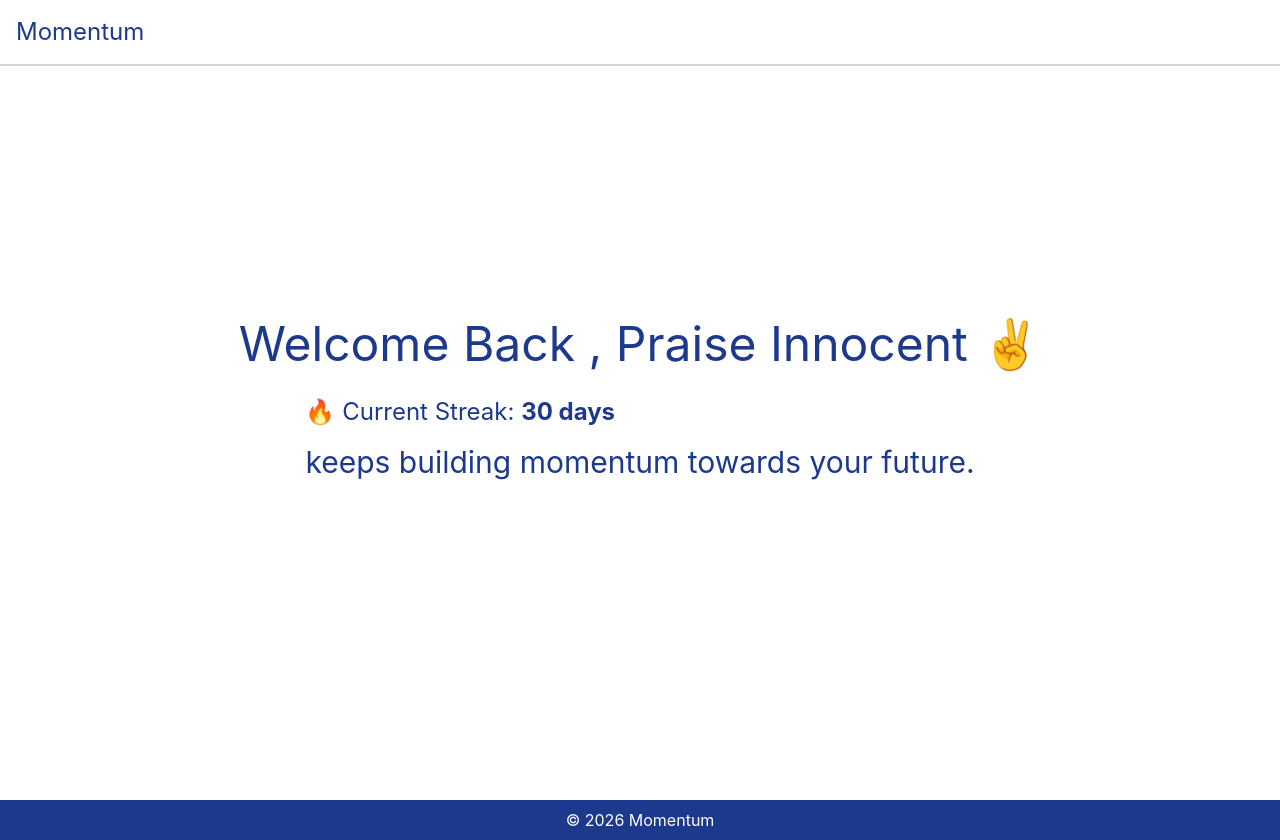
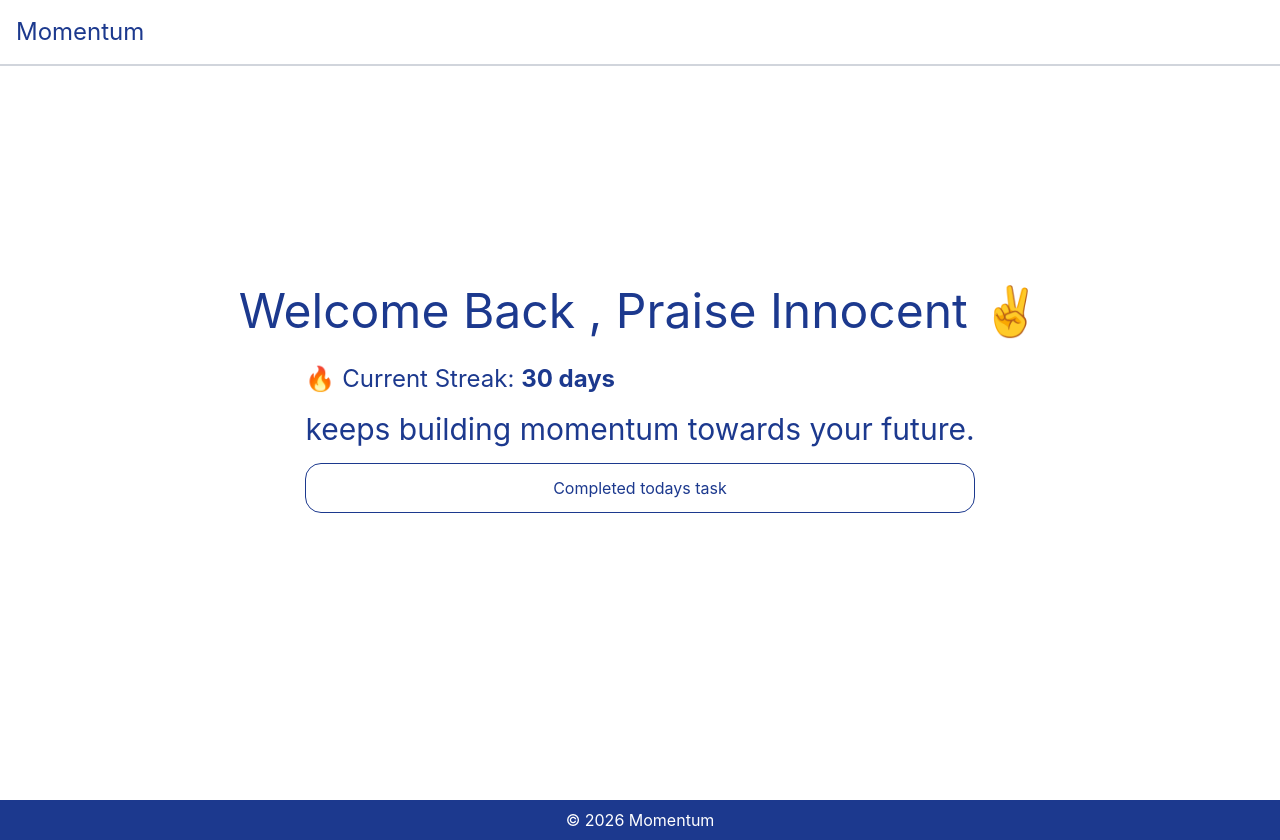
Before and after one commit to praisezedo/momentum, a React (Vite) app: page /dashboard in a window 1280 px wide. Built offline with nearby package versions, Linux system fonts and the light colour scheme.

Commit message:
feat:added the increement streak button in dashboard

```diff
--- a/src/components/dashboard/StreakCard.tsx
+++ b/src/components/dashboard/StreakCard.tsx
@@ -1,11 +1,12 @@
-export default function StreakCard({streak}: {streak: number}) {
+export default function StreakCard({streak , setStreak}: {streak: number , setStreak: React.Dispatch<React.SetStateAction<number>>}) {
     return (
         <>
-       <div className="flex flex-col gap-4 justify-start ">
+       <div className="flex flex-col gap-4 justify-start">
                  <p className="text-2xl text-blue-900 ">🔥 Current Streak: <strong>{streak} days </strong></p>
                 <span className="text-shadow-xl text-blue-900 text-3xl">
                     keeps building momentum towards your  future.
                 </span>
+                <button className="bg-white border border-blue-900 rounded-2xl text-blue-900 p-3 hover:cursor-pointer hover:bg-blue-900 hover:text-white" onClick={() => setStreak(streak + 1)}>Completed todays task</button>
          </div>
         </>
     )
--- a/src/pages/Dashboad.tsx
+++ b/src/pages/Dashboad.tsx
@@ -1,15 +1,17 @@
+import { useState } from "react";
 import StreakCard from "../components/dashboard/StreakCard";
 import WelcomeCard from "../components/dashboard/WelcomeCard";
 import Layout from "../components/layout/Layout";
 import {user} from "../data/user";
 
  export default function Dashboard() {
+  const [streak , setStreak] = useState(user.streak);
     return (
 
         <Layout>
              <section className="flex flex-col justify-center min-h-screen gap-7 items-center ">
             <WelcomeCard  name={user.name}/>
-            <StreakCard streak={user.streak}/>
+            <StreakCard streak={streak} setStreak={setStreak}/>
           </section>
         </Layout>
 
```
